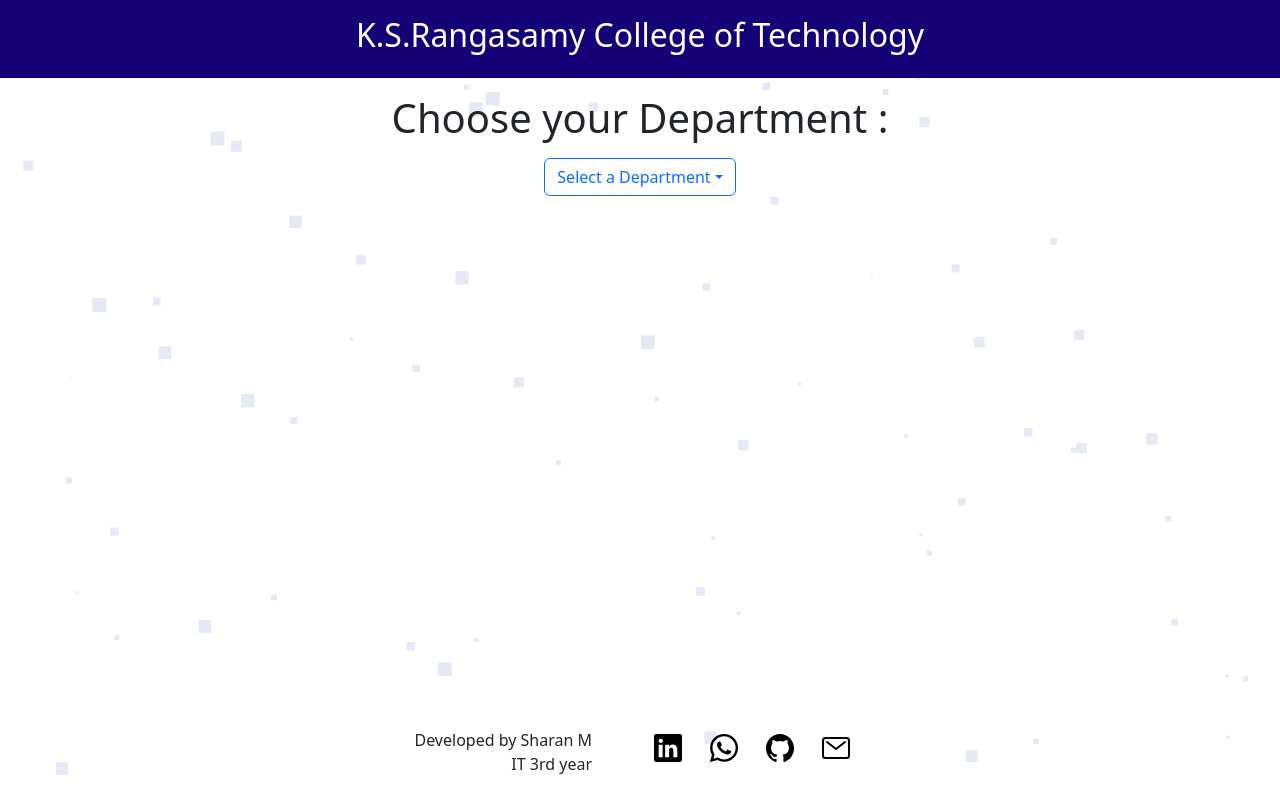
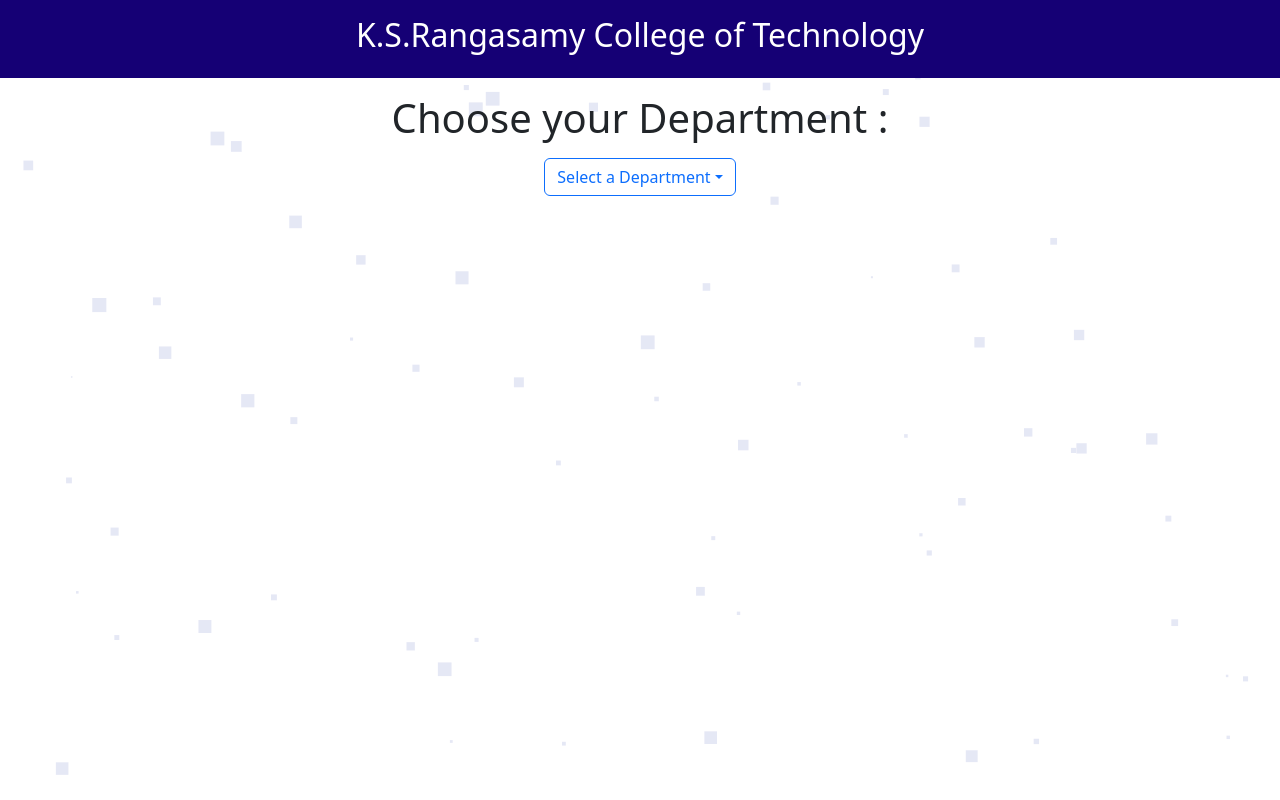
Before and after one commit to Sharan505/cgpa-calculator, a React (Vite) app: page /initial in a window 1280 px wide. Built offline with nearby package versions, Linux system fonts and the light colour scheme; the HTML template or start-up script is replaced by a standard one.

Commit message:
footer removed

```diff
--- a/src/components/InitialPage.jsx
+++ b/src/components/InitialPage.jsx
@@ -40,7 +40,7 @@
                     </ul>
                 </div>
             </div>
-            <footer className="row mb-4">
+            {/* <footer className="row mb-4">
                 <p className="text-end pe-5 col-6 mb-0" id="sign">Developed by Sharan M <br />IT 3rd year</p>
                 <div className="col-6 d-flex justify-content-start gap-4 icons">
                     <a id="linkedin" href="https://www.linkedin.com/in/sharan-m-18274932b/overlay/about-this-profile/?lipi=urn%3Ali%3Apage%3Ad_flagship3_profile_view_base%3BwLKD%2F7MJTgKqcPbfqmoKag%3D%3D" target="_blank" rel="noopener noreferrer">
@@ -56,7 +56,7 @@
                         <ion-icon name="mail-outline"></ion-icon>
                     </a>
                 </div>
-            </footer>
+            </footer> */}
         </div>
     );
 }
```
